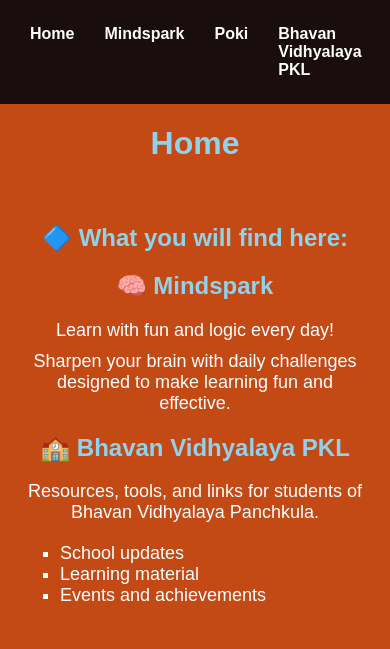
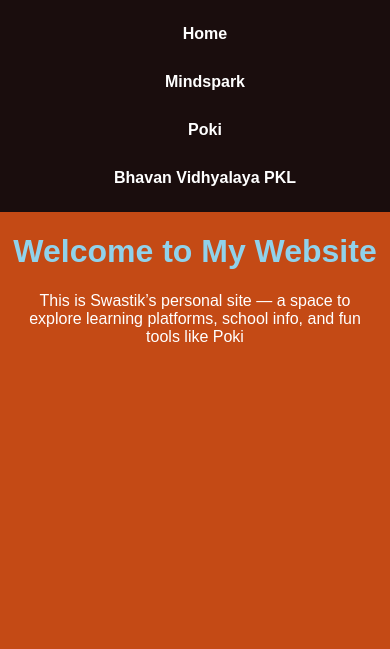
Before and after one commit to hidevsudio/hidevsudio.github.io, a plain HTML site: page index.html in a window 390 px wide. Drawn offline with Linux system fonts and the light colour scheme.

Commit message:
Update index.html

```diff
--- a/index.html
+++ b/index.html
@@ -3,26 +3,31 @@
 <head>
   <meta charset="UTF-8">
   <title>Pro Developer Swastik</title>
+  <meta name="viewport" content="width=device-width, initial-scale=1.0" />
   <style>
     body {
       background-color: #c44a15;
+      color: white;
+      font-family: Arial, sans-serif;
       margin: 0;
-      font-family: Arial, sans-serif;
-      color: #000;
+      padding: 0;
     }
 
     .navbar {
       background-color: #1a0d0d;
       display: flex;
-      justify-content: space-around;
-      padding: 15px;
+      flex-wrap: wrap;
+      justify-content: center;
+      gap: 10px;
+      padding: 15px 10px;
     }
 
     .navbar a {
       color: white;
       text-decoration: none;
       font-weight: bold;
-      padding: 10px 15px;
+      padding: 8px 12px;
+      background-color: transparent;
     }
 
     .navbar a:hover {
@@ -35,54 +40,64 @@
       color: #90d2eb;
     }
 
-    .content {
-      padding: 20px;
+    p {
       text-align: center;
+      font-size: 18px;
+      margin: 10px auto;
+      max-width: 700px;
+    }
+
+    img {
+      display: block;
+      margin: 30px auto;
+      max-width: 90%;
+      height: auto;
     }
 
     ul {
       list-style-type: square;
-      text-align: left;
       max-width: 600px;
       margin: 20px auto;
       font-size: 18px;
-      color: #fff; /* White text so it's visible on the orange background */
     }
 
-    p {
-      color: white;
-      font-size: 18px;
-      max-width: 700px;
-      margin: 10px auto;
+    @media (max-width: 600px) {
+      body {
+        font-size: 16px;
+      }
+
+      .navbar {
+        flex-direction: column;
+        align-items: center;
+      }
+
+      .navbar a {
+        padding: 10px;
+        width: 100%;
+        text-align: center;
+      }
+
+      ul {
+        font-size: 16px;
+        padding: 0 20px;
+      }
+
+      p {
+        font-size: 16px;
+        padding: 0 15px;
+      }
     }
   </style>
 </head>
 <body>
 
   <div class="navbar">
-    <a href="#home">Home</a>
+    <a href="#index">Home</a>
     <a href="#mindspark">Mindspark</a>
     <a href="https://poki.com" target="_blank">Poki</a>
     <a href="#bhavan">Bhavan Vidhyalaya PKL</a>
   </div>
 
-  <h1 id="home">Home</h1>
+  <h1 id="home">Welcome to My Website</h1>
 
-  <div class="content">
-    <h2>🔷 What you will find here:</h2>
-
-    <h2 id="mindspark">🧠 Mindspark</h2>
-    <p>Learn with fun and logic every day!</p>
-    <p>Sharpen your brain with daily challenges designed to make learning fun and effective.</p>
-
-    <h2 id="bhavan">🏫 Bhavan Vidhyalaya PKL</h2>
-    <p>Resources, tools, and links for students of Bhavan Vidhyalaya Panchkula.</p>
-    <ul>
-      <li>School updates</li>
-      <li>Learning material</li>
-      <li>Events and achievements</li>
-    </ul>
-  </div>
-
-</body>
-</html>
+  <p>This is Swastik’s personal site — a space to explore learning platforms, school info, and fun tools like Poki
```
